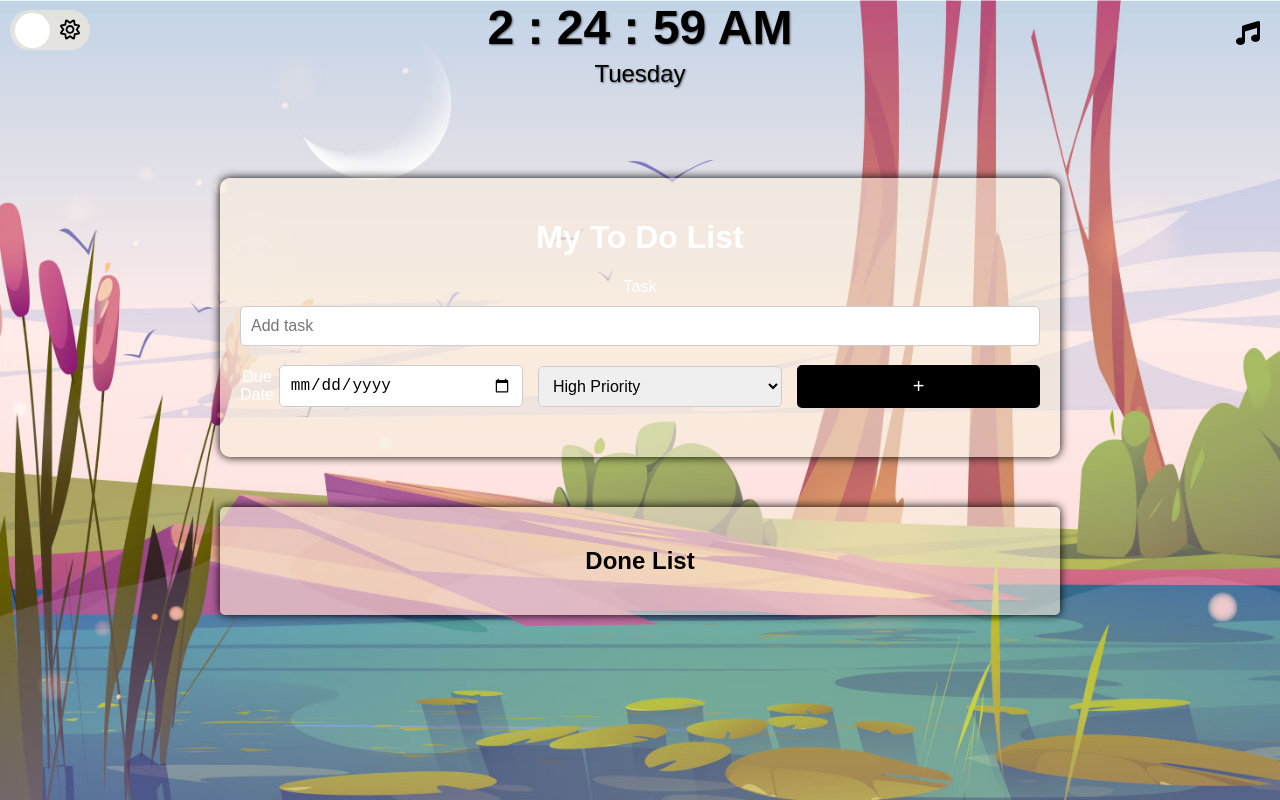
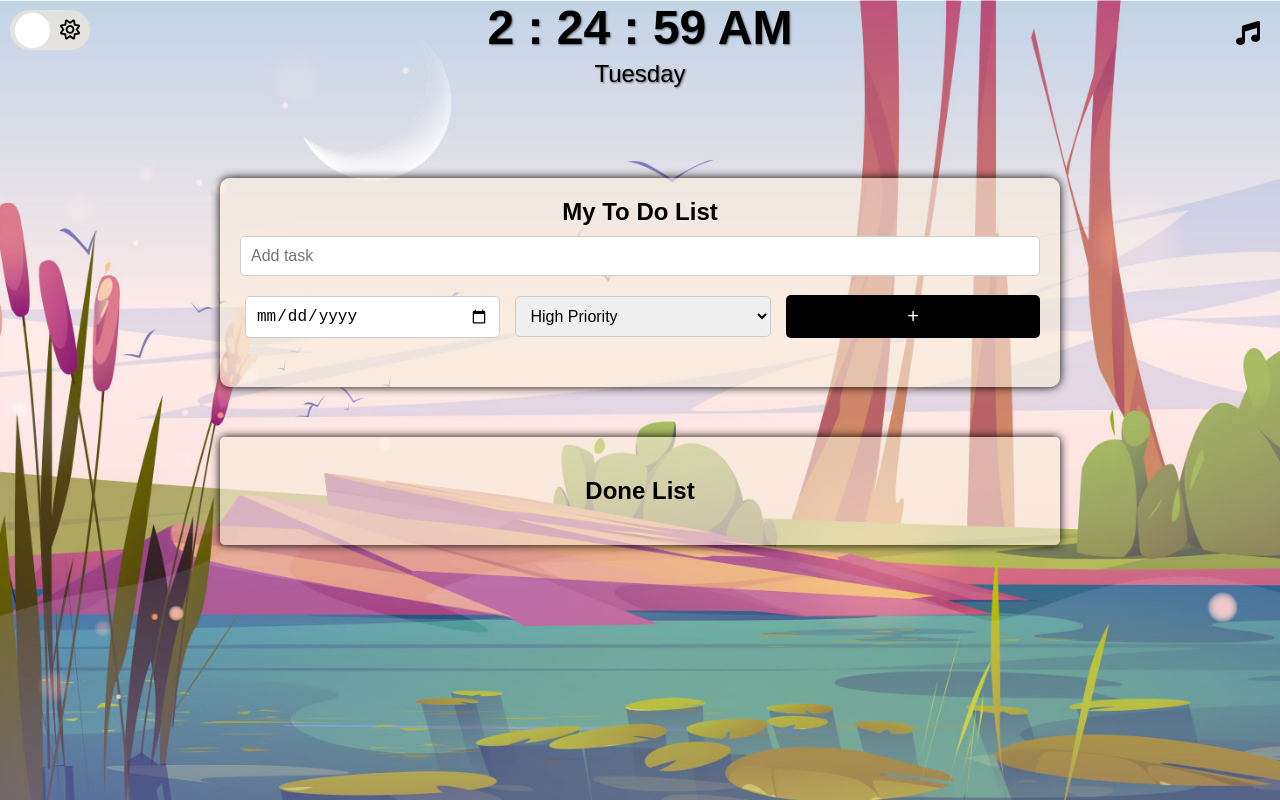
Before and after one commit to Alkaa17/539_final_project, a plain HTML site: page index.html in a window 1280 px wide. Drawn offline with nearby package versions, Linux system fonts and the light colour scheme.

Commit message:
Add files via upload

```diff
--- a/css/style.css
+++ b/css/style.css
@@ -82,7 +82,7 @@ ul li {
   background-color: var(--header-bg);
   color: var(--text-color);
   position: relative;
-  text-decoration: line-through; /* Strikethrough for completed tasks */
+  text-decoration: line-through;
   display: flex;
   justify-content: space-between;
 }
@@ -129,7 +129,7 @@ ul li {
   align-items: center;
 }
 
-.header h2 {
+.header h1 {
   margin: 0;
   font-size: 24px;
   color: var(--text-color);
@@ -496,3 +496,8 @@ input:checked + .slider:before {
     margin: 50px 200px;
   }
 }
+
+.visually-hidden {
+  position: absolute;
+  top: -1000px;
+}
--- a/index.html
+++ b/index.html
@@ -75,12 +75,14 @@
             <div class="task-options">
               <label for="dueDate" class="visually-hidden">Due Date</label>
               <input type="date" id="dueDate" placeholder="Due Date" />
-              <select id="priority" title="select priority">
+              <label for="priority" class="visually-hidden">Priority:</label>
+              <select id="priority">
                 <option value="red">High Priority</option>
                 <option value="orange">Medium Priority</option>
                 <option value="yellow">Low Priority</option>
               </select>
-              <span onclick="newElement()" class="addBtn">+</span>
+
+              <button onclick="newElement()" class="addBtn" aria-label="Add Task">+</button>
             </div>
           </div>
 
```
